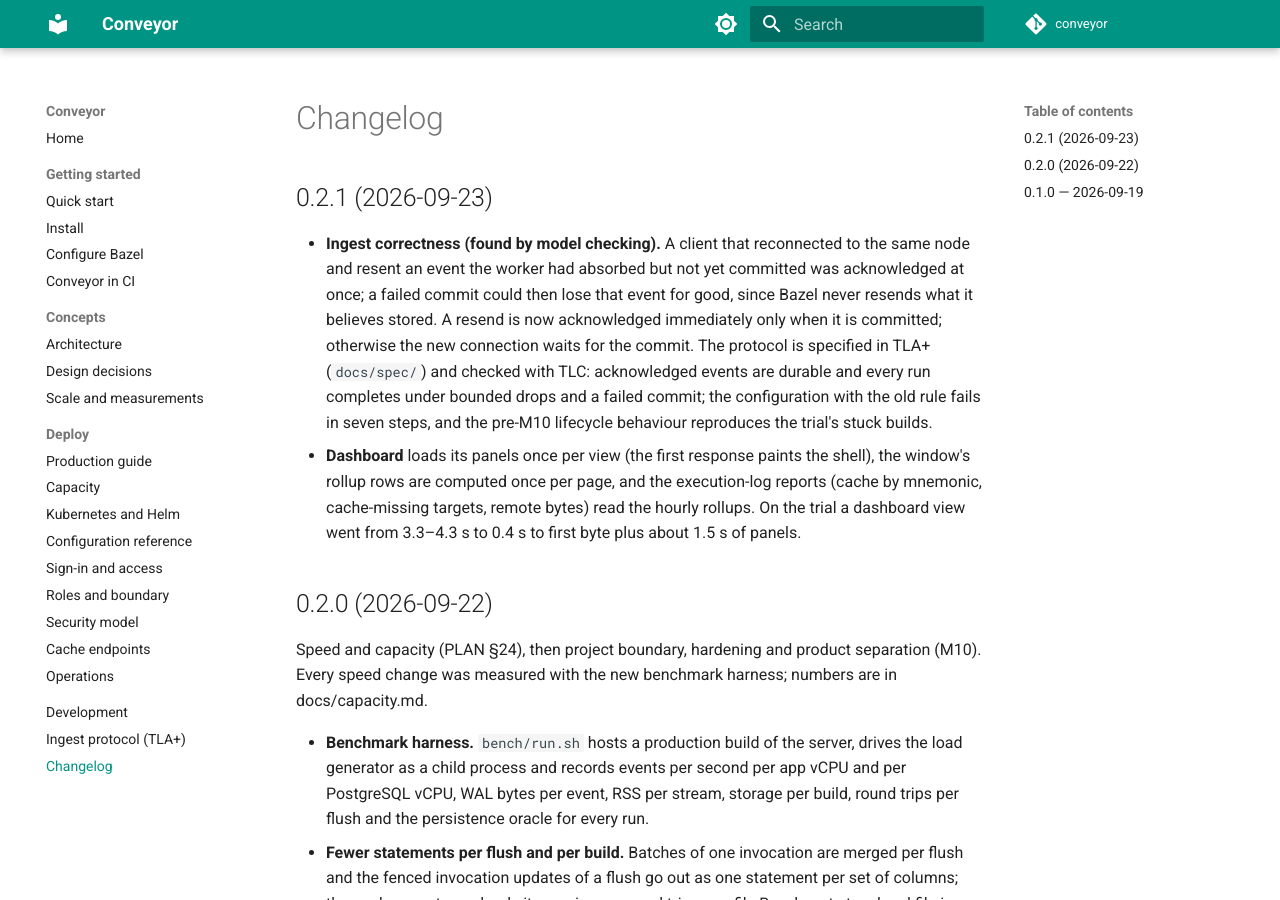
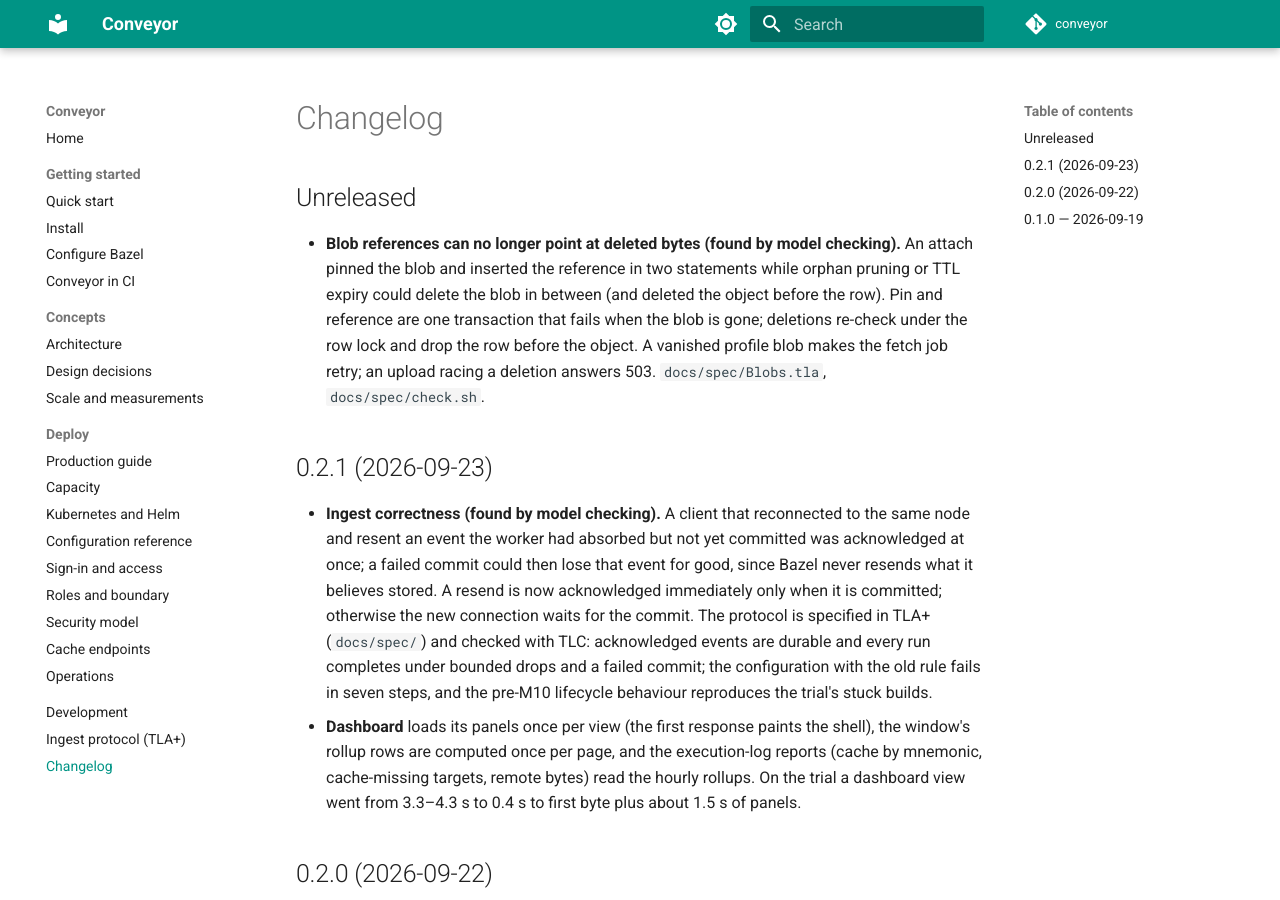
Before and after one commit to erneestoc/conveyor, an MkDocs documentation site: the page built from docs/changelog.md, in a window 1280 px wide and 900 px high. Built offline with MkDocs 1.6.1 and Material for MkDocs 9.7.7, drawn with Linux system fonts in a browser that asks for light colours; comment, search, counter and statistics services are not loaded.

Commit message:
Blobs: a reference never points at deleted bytes; TLA+ spec of the blob lifecycle
docs/spec/Blobs.tla models one digest: upload with a TTL, attach (exists check, pin,
reference), expiry and orphan pruning. TLC violates ReferencedIntact in eight steps with
the shipped design: the attacher pins, pruning's orphan check passes and deletes the
object, then the reference is inserted. Two defects behind it: Blobs.pin ignored a
zero-row update, and delete_blob removed the object before the row.

Fix: pin returns {:error, :blob_gone} when the row is gone; Artifacts.attach runs pin and
reference in one transaction and returns {:ok, artifact} | {:error, :blob_gone} (the
profile fetch job retries, on_finalized falls back to a fetch job, an upload racing a
deletion answers 503); delete_blob locks the row FOR UPDATE, re-checks TTL, pin and
references, drops the row and only then the object (the explicit delete/2 forces). The
model with these rules holds; check.sh runs every spec configuration.

Co-Authored-By: Claude Fable 5.1 <noreply@anthropic.com>
Claude-Session: https://claude.ai/code/session_013T4qUDStW7F9C64ivhxJdn

```diff
--- a/docs/changelog.md
+++ b/docs/changelog.md
@@ -1,4 +1,14 @@
 # Changelog
+
+## Unreleased
+
+- **Blob references can no longer point at deleted bytes (found by model checking).** An
+  attach pinned the blob and inserted the reference in two statements while orphan
+  pruning or TTL expiry could delete the blob in between (and deleted the object before
+  the row). Pin and reference are one transaction that fails when the blob is gone;
+  deletions re-check under the row lock and drop the row before the object. A vanished
+  profile blob makes the fetch job retry; an upload racing a deletion answers 503.
+  `docs/spec/Blobs.tla`, `docs/spec/check.sh`.
 
 ## 0.2.1 (2026-09-23)
 
```
Also changed, not shown: CHANGELOG.md (+10 -0 lines), HANDOFF.md (+4 -0 lines), docs/spec/Blobs_current.cfg (added, +5 -0 lines), docs/spec/Blobs_fixed.cfg (added, +5 -0 lines), docs/spec/README.md (+24 -3 lines), 6 other files.
